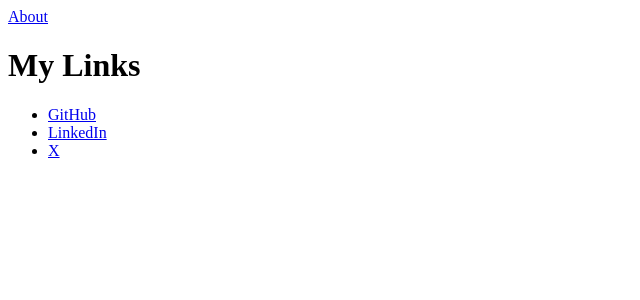
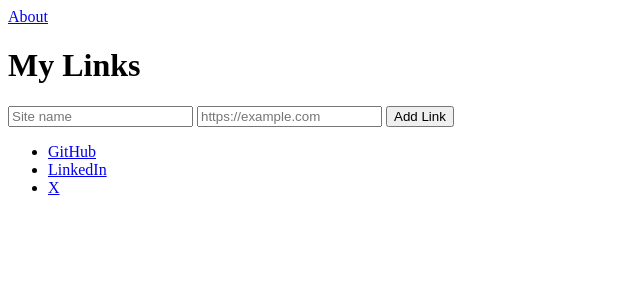
Before and after one commit to pesu12/my-link-bio, a Flask app: page / in a window 1280 px wide. Shown: the top 300 px of the page, without its empty margins (0-640 px from the left). Run offline with Flask 3, Linux system fonts and the light colour scheme.

Commit message:
Add in-memory link submission form and route

```diff
--- a/app.py
+++ b/app.py
@@ -1,16 +1,29 @@
-from flask import Flask, render_template
+from flask import Flask, redirect, render_template, request, url_for
 
 app = Flask(__name__)
+
+# In-memory store for submitted links.
+links = [
+    {"name": "GitHub", "url": "https://github.com"},
+    {"name": "LinkedIn", "url": "https://www.linkedin.com"},
+    {"name": "X", "url": "https://x.com"},
+]
 
 
 @app.route('/')
 def home():
-    links = [
-        {"name": "GitHub", "url": "https://github.com"},
-        {"name": "LinkedIn", "url": "https://www.linkedin.com"},
-        {"name": "X", "url": "https://x.com"},
-    ]
     return render_template('index.html', links=links)
+
+
+@app.route('/add', methods=['POST'])
+def add_link():
+    site_name = request.form.get('site_name', '').strip()
+    site_url = request.form.get('site_url', '').strip()
+
+    if site_name and site_url:
+        links.append({"name": site_name, "url": site_url})
+
+    return redirect(url_for('home'))
 
 
 @app.route('/about')
--- a/templates/index.html
+++ b/templates/index.html
@@ -8,6 +8,11 @@
 <body>
     <a href="/about">About</a>
     <h1>My Links</h1>
+    <form action="/add" method="POST">
+        <input type="text" name="site_name" placeholder="Site name" required>
+        <input type="url" name="site_url" placeholder="https://example.com" required>
+        <button type="submit">Add Link</button>
+    </form>
     <ul>
         {% for link in links %}
         <li>
```
